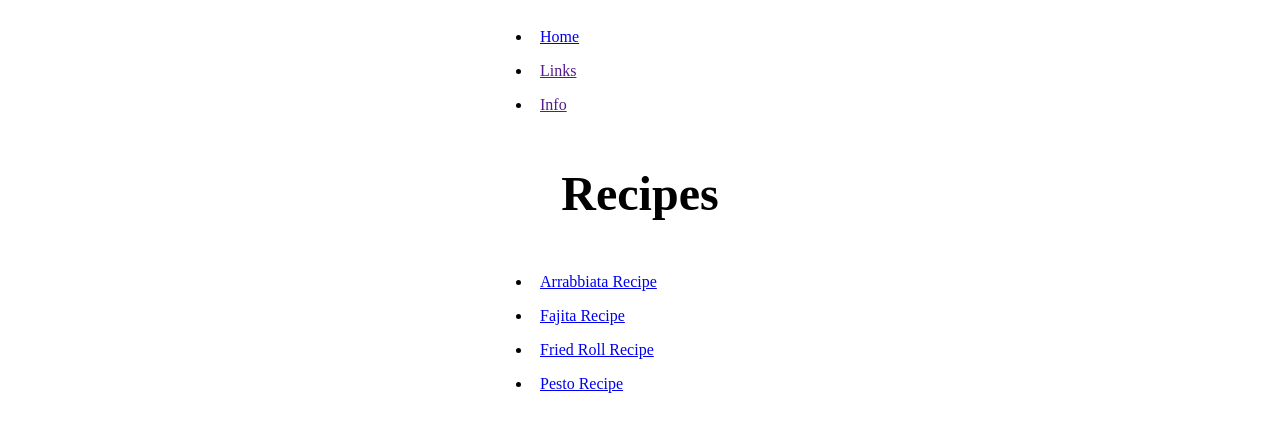
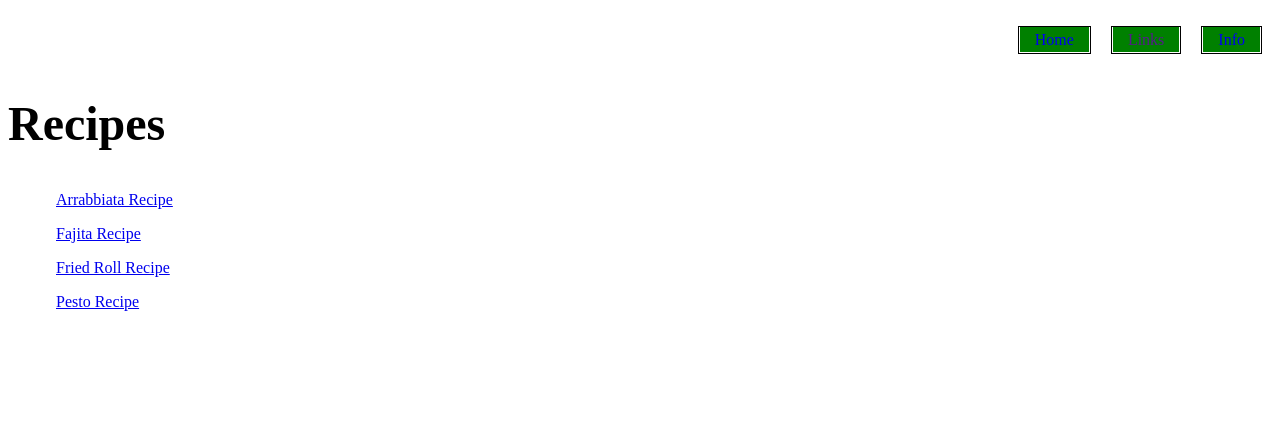
Before and after one commit to dpzj4/project-recipe, a plain HTML site: page index.html in a window 1280 px wide. Drawn offline with Linux system fonts and the light colour scheme.

Commit message:
add navbar function to info page

```diff
--- a/index.html
+++ b/index.html
@@ -8,13 +8,11 @@
     </head>
     <body>
         <header>
-            <nav>
-            <ul>
+            <ul class="nav">
                 <li><a href="index.html">Home</a></li>
                 <li><a href="">Links</a></li>
-                <li><a href="">Info</a></li>
+                <li><a href="recipes/info.html">Info</a></li>
             </ul>
-            </nav>
         </header>
         <h1>Recipes</h1>
         <ul>
--- a/recipes/info.css
+++ b/recipes/info.css
@@ -0,0 +1,16 @@
+header .nav{
+    display: flex;
+    flex-direction: row;
+    justify-content: flex-end;
+}
+.nav li{
+    border: 1px solid black;
+    margin: 10px;
+    padding: 4px 1px;
+    list-style-type: none;
+}
+.nav li a{
+    text-decoration: none;
+    background-color: green;
+    padding: 4px 15px;
+}
--- a/style.css
+++ b/style.css
@@ -1,14 +1,24 @@
-*{
-    text-align: center;
-}
 h1{
     font-size: 3em;
 }
-ul{
-    margin: 0 40vw;
-    padding: 12px;
-}
+
 li{
     text-align: left;
     padding: .5em;
+    list-style-type: none;
 }
+header .nav{
+    display: flex;
+    flex-direction: row;
+    justify-content: flex-end;
+}
+.nav li{
+    border: 1px solid black;
+    margin: 10px;
+    padding: 4px 1px;
+}
+.nav li a{
+    text-decoration: none;
+    background-color: green;
+    padding: 4px 15px;
+}
```
Also changed, not shown: recipes/info.html (+7 -0 lines).
